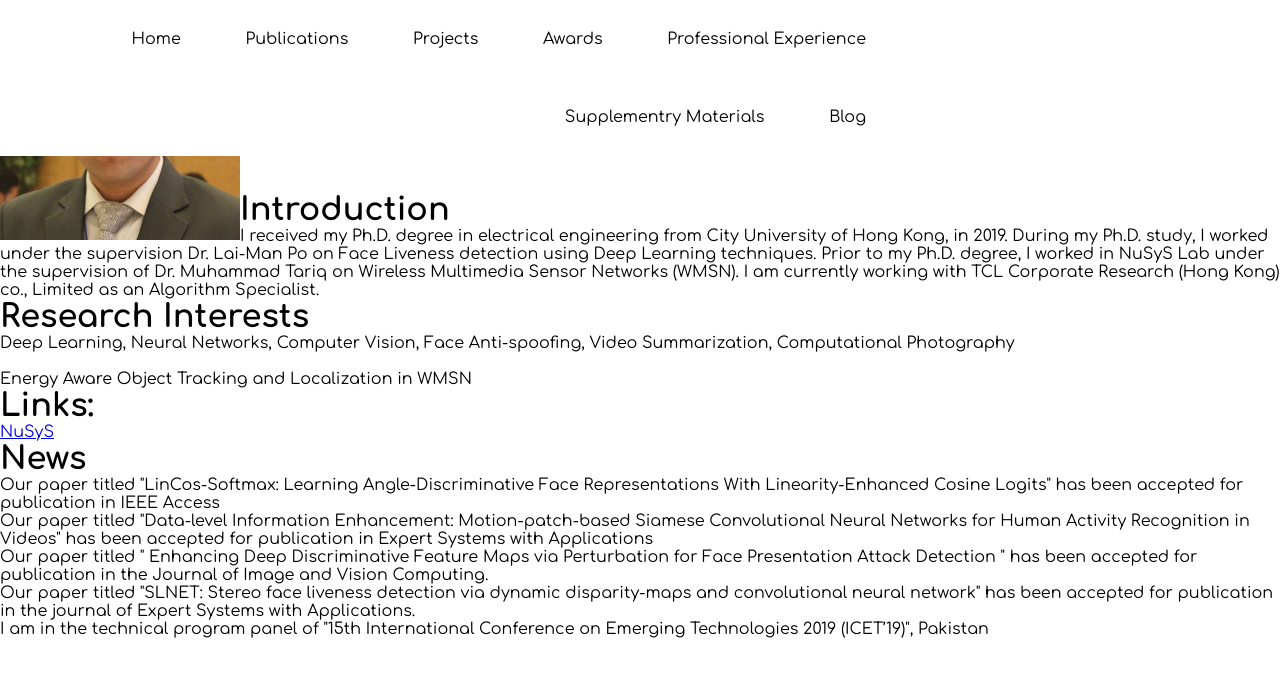
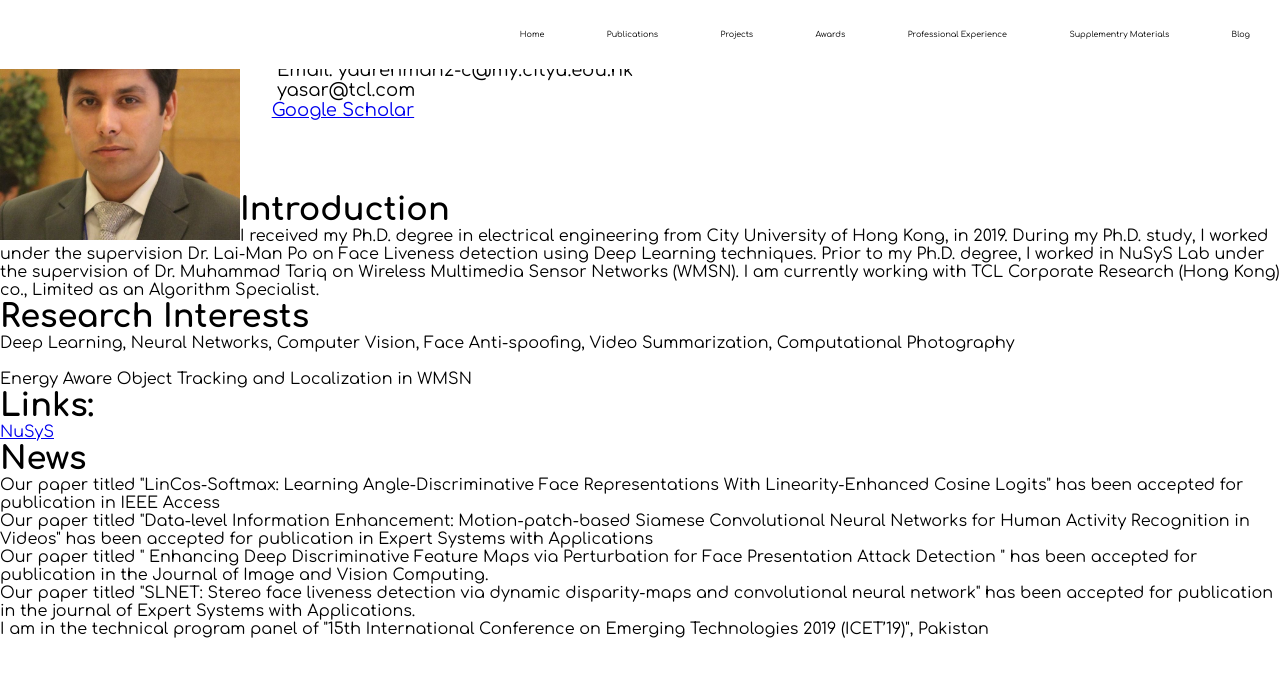
Before and after one commit to yasar-rehman/yasar, a Jekyll site: the page built from index.html, in a window 1280 px wide. Shown: the top 677 px of the page. Built offline with Jekyll 4.4.1, drawn with Linux system fonts in a browser that asks for light colours.

Commit message:
Update main.css

```diff
--- a/css/main.css
+++ b/css/main.css
@@ -16,10 +16,10 @@ body {
  nav ul {
   position: fixed;
   text-align: right;
-  width: 70%;
+  width: 100%;
   background-color: #Fff;
   font-family: "comfortaa",sans-serif;
-  font-size: 1em;
+  font-size: 0.5em;
 }
 
 nav ul li {
```
